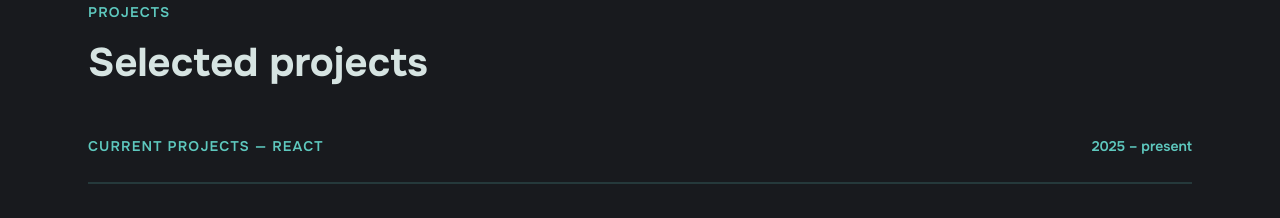
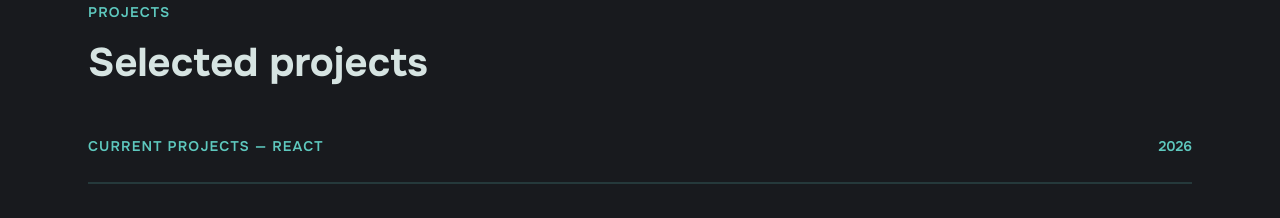
Before and after one commit to cinbrefe/personal-portfolio, a React (Vite) app: page / in a window 1280 px wide. Shown: the part 2120-2338 px from the top of the page. Built offline with nearby package versions, Linux system fonts and the light colour scheme.

Commit message:
Update resume and current projects period

```diff
--- a/src/content/projects.js
+++ b/src/content/projects.js
@@ -8,7 +8,7 @@ export const projects = {
 	heading: 'Selected projects',
 	current: {
 		heading: 'Current projects — React',
-		period: '2025 – present',
+		period: '2026',
 		items: [
 		{
 			number: "01",
```
Also changed, not shown: 1 other file (tests, documents, lock files or other folders).
